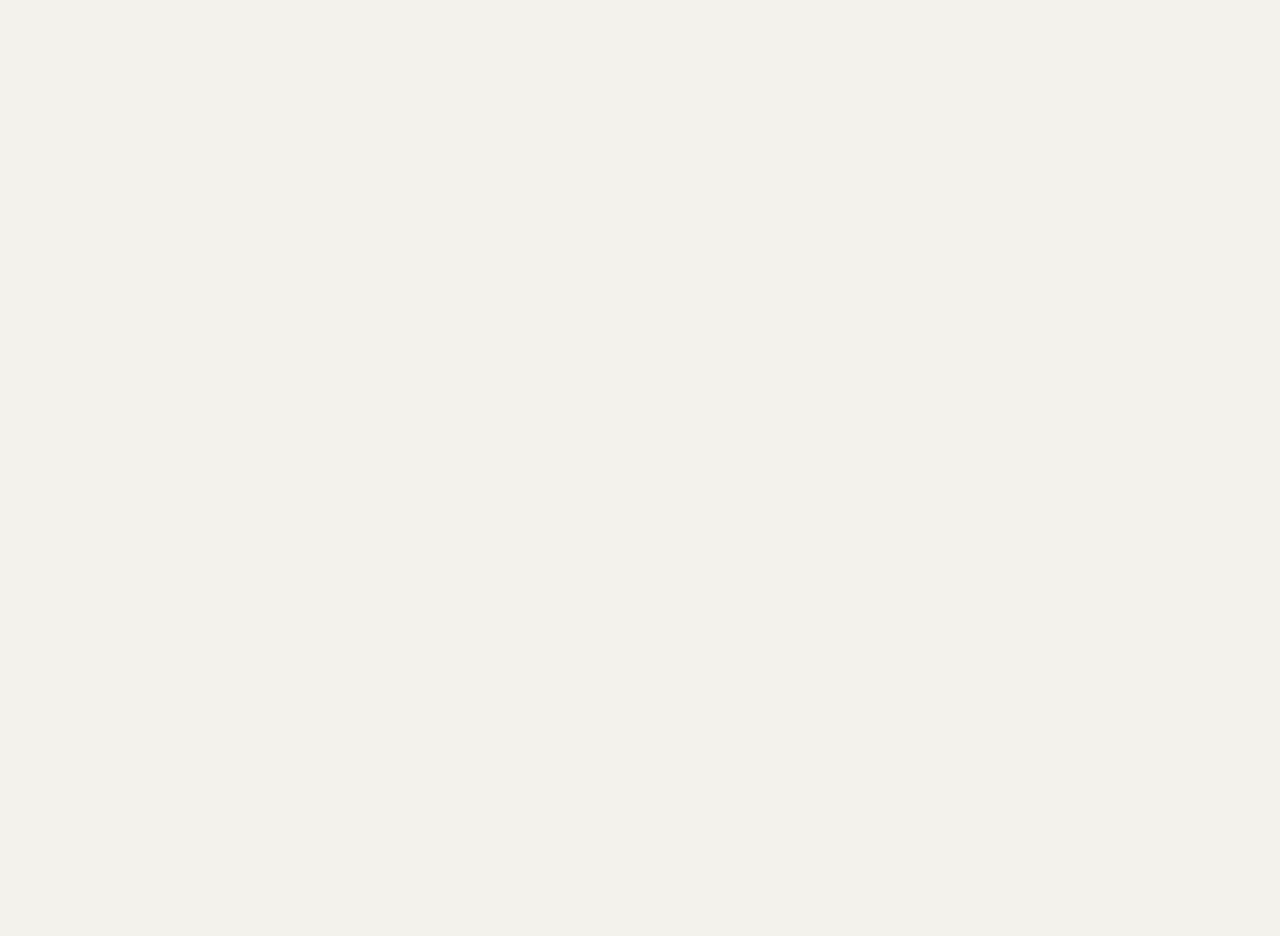
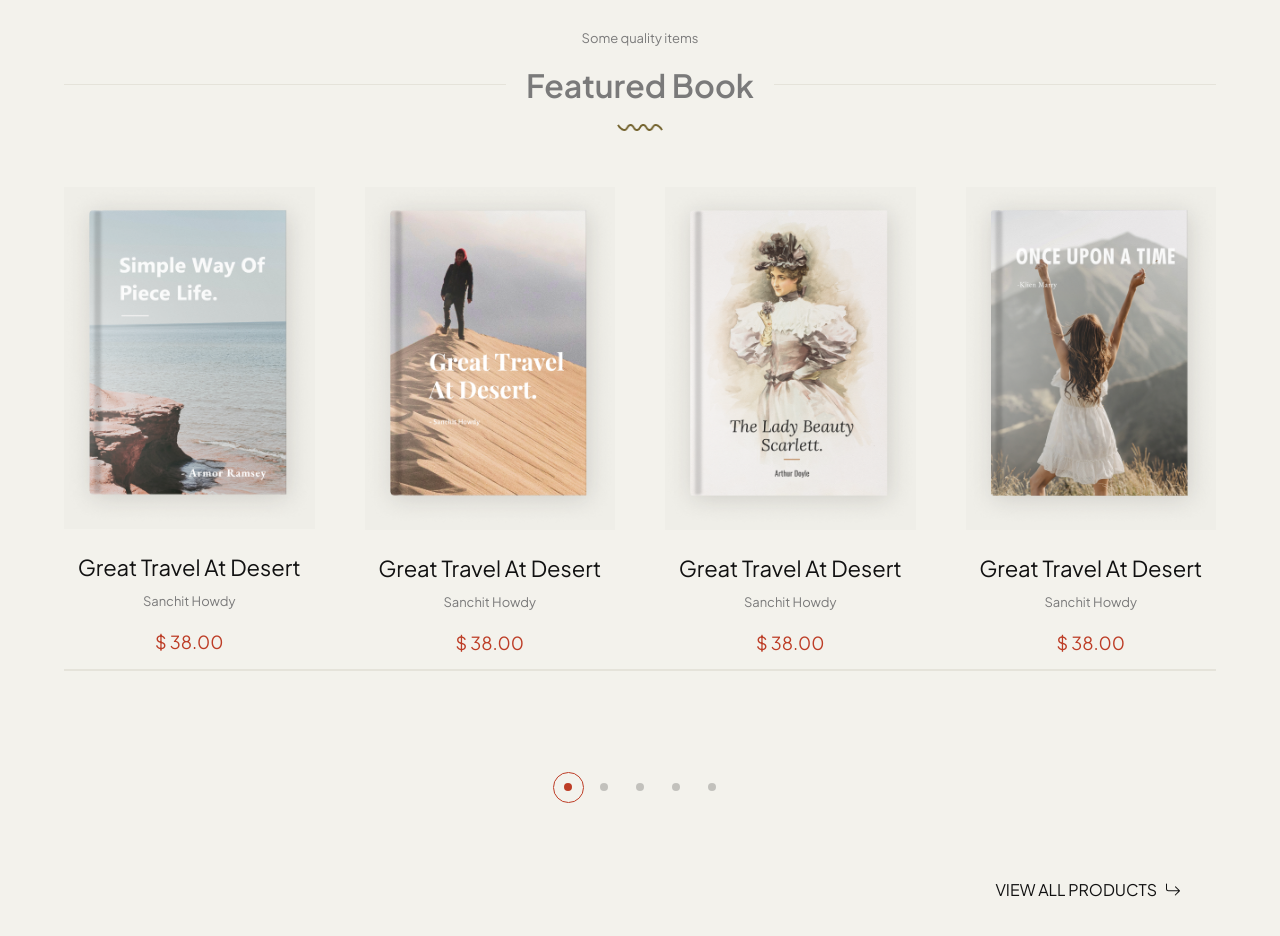
Before and after one commit to Gautampatel-28/books_stores, a React (Vite) app: page / in a window 1280 px wide. Shown: the part 1740-2676 px from the top of the page. Before the commit the page ends 1167 px from the top, so only its background shows below. Built offline with nearby package versions, Linux system fonts and the light colour scheme.

Commit message:
Brands/Featured pg-added

```diff
--- a/src/App.css
+++ b/src/App.css
@@ -13,7 +13,7 @@
 
 
 :root{
-    --color-primary: #7a6930;
+    --color-primary: rgb(189,61,38);
     --color-black: #111111;
     --color-black-ex: #222222;
     --color-dark: #7a7a7a;
--- /dev/null
+++ b/src/Components/Brands/Brands.css
@@ -0,0 +1,23 @@
+.Brands{
+    background: var(--color-bg-2);
+    padding: 20px 0;
+}
+
+.brands-container{
+    display: grid;
+    grid-template-columns: repeat(5, 1fr);
+    gap: 100px;
+    align-items: center;
+}
+
+@media(max-width: 1024px){
+    .brands-container{
+        gap:20px;
+    }
+}
+
+@media(max-width: 600px){
+    .brands-container{
+        gap: 15px;
+    }
+}
--- /dev/null
+++ b/src/Components/Brands/Brands.jsx
@@ -0,0 +1,24 @@
+import "./Brands.css"
+import {brandsData} from "../../Data/Data"
+
+const Brands = () => {
+  return (
+    <>
+        <section className="Brands">
+            <div className="container brands-container">
+                {
+                    brandsData.map(({img}, index) => {
+                        return(
+                            <div className="brand" key={index}>
+                                <img src={img} alt="img" />
+                            </div>
+                        )
+                    })
+                }
+            </div>
+        </section>
+    </>
+  )
+}
+
+export default Brands
--- /dev/null
+++ b/src/Components/FeaturesBooks/FeaturesBooks.css
@@ -0,0 +1,46 @@
+.features-book-container{
+    position: relative;
+}
+
+.featurebook-box{
+    margin-top: 56px;
+    display: flex;
+    flex-direction: column;
+    gap: 24px;
+    text-align: center;
+}
+
+.featurebook{
+    background: var(--color-light);
+}
+
+.featurebook-info>div{
+    margin-top: 8px;
+    margin-bottom: 20px;
+}
+
+.features-book-container .swiper-pagination{
+    margin: auto;
+    margin-top: 120px;
+}
+
+.feature-btn{
+    margin: auto;
+    margin-right: 0;
+    margin-top: 60px;
+}
+
+.feature-border{
+    border: 1px solid var(--color-dark-Ex);
+    height: 1px;
+    background: var(--color-dark-Ex);
+    width: 100%;
+    margin-top: 15px;
+}
+
+@media (max-width: 1024px) {
+    .feature-btn{
+        margin: auto;
+        margin-top: 20px;
+    }
+}
--- /dev/null
+++ b/src/Components/FeaturesBooks/FeaturesBooks.jsx
@@ -0,0 +1,78 @@
+import TitleTypeOne from "../../UI/TitleTypeOne/TitleTypeOne"
+import "./FeaturesBooks.css"
+import { Swiper, SwiperSlide } from 'swiper/react';
+import 'swiper/css';
+import 'swiper/css/navigation';
+import 'swiper/css/pagination';
+import {Pagination} from 'swiper/modules';
+import { featuredBooksData } from "../../Data/Data";
+import { Link } from "react-router-dom";
+import { BsArrowReturnRight } from "react-icons/bs";
+
+
+const FeaturesBooks = () => {
+    const breakpoints = {
+        1024:{
+            slidesPerView: 4,
+            spaceBetweenSlides: 30
+        },
+        768:{
+            slidesPerView: 3,
+            spaceBetweenSlides: 20
+        },
+        480:{
+            slidesPerView: 2,
+            spaceBetweenSlides: 10
+        },
+        0:{
+            slidesPerView: 1,
+            spaceBetweenSlides: 0
+        }
+    };
+  return (
+    <>
+        <section className="Featured">
+            <div className="container features-book-container">
+                <TitleTypeOne TitleTop={'Some quality items'} Title={"Featured Book"} />
+                <Swiper
+                 spaceBetween={50}
+                  slidesPerView={4}
+                  loop={true}
+                    modules={[ Pagination]}
+                    pagination={{el:'.swiper-pagination', clickable: true }}
+                  breakpoints={breakpoints}
+                   >
+                    {
+                        featuredBooksData.map(({img, imgLlink,name,nameLink,writer,price}, index) => {
+                            return(
+                                <SwiperSlide key={index}>
+                                    <div className="featurebook-box">
+                                        <Link to={imgLlink} className="featurebook">
+                                            <img src={img} alt="img" className="" />
+                                        </Link>
+                                        <div className="featurebook-info">
+                                            <Link to={nameLink}>
+                                                <h4>{name}</h4>
+                                            </Link>
+                                            <div><small>{writer}</small></div>
+                                            <h5><span>{price}</span></h5>
+                                        </div>
+                                    </div>
+
+                                </SwiperSlide>
+                            )
+                        })
+                    }
+
+                    <div className="feature-border container"></div>
+                    <div className="swiper-pagination"></div>
+
+                    <Link to="*" className="btn feature-btn">View all products <BsArrowReturnRight/></Link>
+                    </Swiper>
+            </div>
+        </section>
+    </>
+  )
+}
+
+export default FeaturesBooks
--- a/src/Components/Header/Header.jsx
+++ b/src/Components/Header/Header.jsx
@@ -2,9 +2,9 @@
 import { headerBooks } from "../../Data/Data"
 import { Swiper, SwiperSlide } from 'swiper/react';
 import 'swiper/css';
-import { Link } from "react-router-dom";
 import 'swiper/css/navigation';
 import 'swiper/css/pagination';
+import { Link } from "react-router-dom";
 import { Navigation, Pagination} from 'swiper/modules';
 import { GoArrowRight } from "react-icons/go";
 import { GoArrowLeft } from "react-icons/go";
--- a/src/Pages/Home.jsx
+++ b/src/Pages/Home.jsx
@@ -1,10 +1,14 @@
-
+import Header from "../Components/Header/Header"
+import Brands from "../Components/Brands/Brands"
+import FeaturesBooks from "../Components/FeaturesBooks/FeaturesBooks"
 
 const Home = () => {
 
   return (
     <>
-      Home
+      <Header/>
+      <Brands/>
+      <FeaturesBooks/>
     </>
   )
 }
--- a/src/Routers/Router.jsx
+++ b/src/Routers/Router.jsx
@@ -6,13 +6,12 @@
 import Nav from "../Components/Nav/Nav"
 import Footer from "../Components/Footer/Footer"
 
-import Header from "../Components/Header/Header";
 export default function Router(){
     return(
         <>
             <BrowserRouter>
             <Nav />
-            <Header/>
+
                 <Routes>
                     <Route path="/" element={<Home />}/>
                     <Route path="*" element={<NotFound />}/>
--- /dev/null
+++ b/src/UI/TitleTypeOne/TitleTypeOne.css
@@ -0,0 +1,40 @@
+.titleTypeOne{
+    display: flex;
+    flex-direction: column;
+    gap: 20px;
+    text-align: center;
+}
+
+
+.headingH {
+    display: flex;
+    align-items: center;
+    justify-content: center;
+    gap: 20px;
+}
+
+.headingH .line {
+    background: var(--color-dark-Ex);
+    height: 1px;
+    flex: 1;
+}
+
+.title {
+    font-size: 2rem;
+    font-weight: 600;
+    color: var(--color-dark);
+    margin: 0;
+    line-height: 1.2;
+    text-align: center;
+}
+
+.victor{
+    width: 46px;
+    margin: 0 auto;
+}
+
+@media(max-width: 1024px){
+    .headingH{
+        gap: 20px;
+    }
+}
--- /dev/null
+++ b/src/UI/TitleTypeOne/TitleTypeOne.jsx
@@ -0,0 +1,20 @@
+import "./TitleTypeOne.css"
+import victor from "../../assets/victor.png"
+
+const TitleTypeOne = ({className, Title, TitleTop}) => {
+  return (
+    <>
+        <div className={`titleTypeOne ${className}`}>
+            <small>{TitleTop}</small>
+            <div className="headingH">
+                <div className="line"></div>
+                <h2 className="title">{Title}</h2>
+                <div className="line"></div>
+            </div>
+            <img src={victor} alt="img" className="victor" />
+        </div>
+    </>
+  )
+}
+
+export default TitleTypeOne
```
